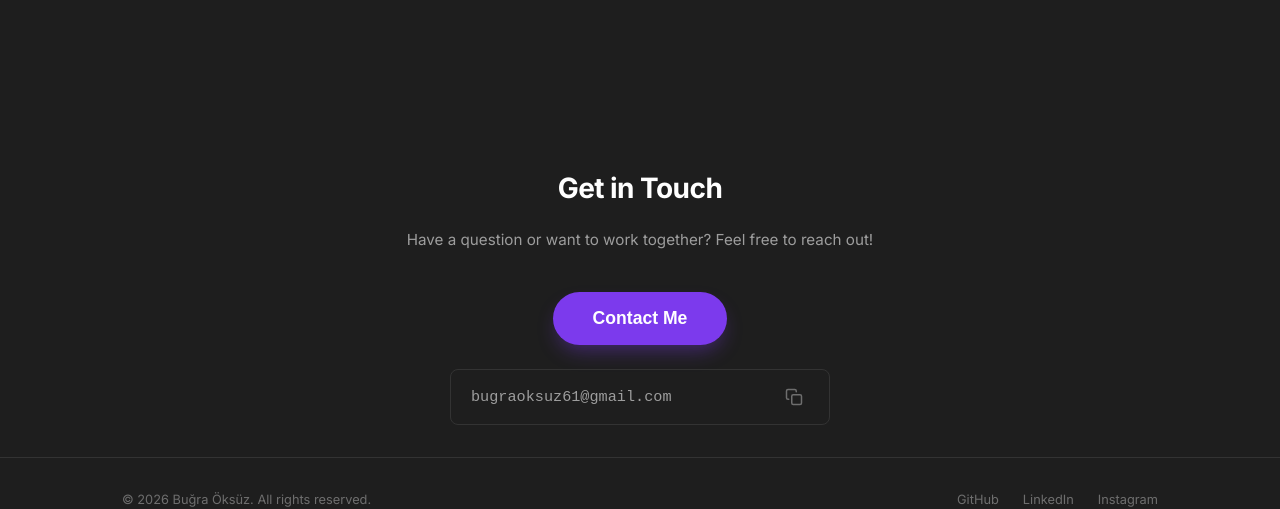
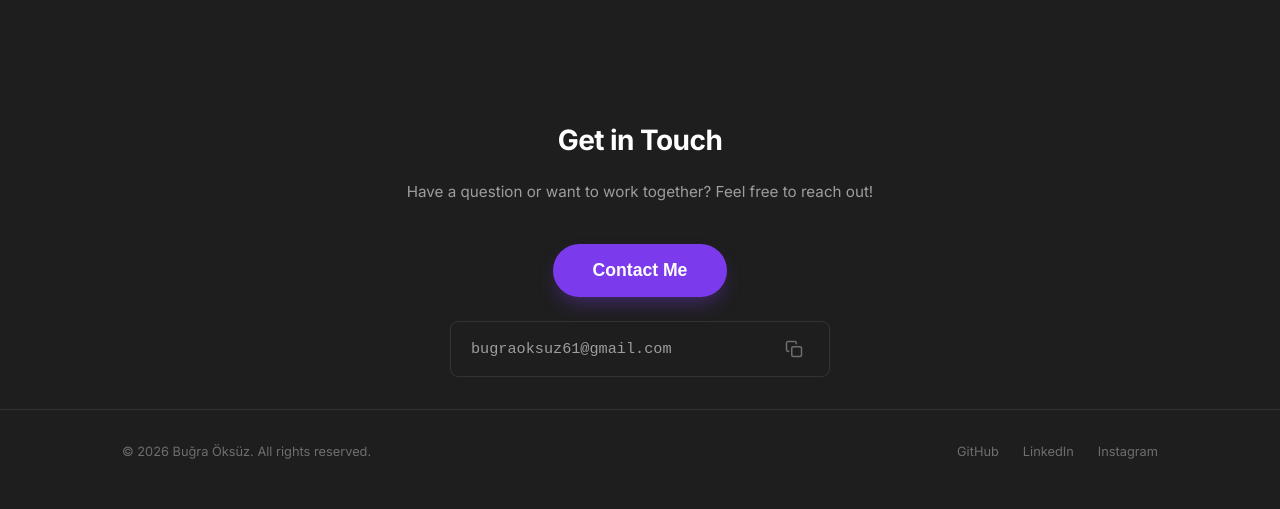
Before and after one commit to HighRadiation/web-site-portfolio, a Next.js app: page / in a window 1280 px wide. Shown: the part 1907-2416 px from the top of the page. Built offline with nearby package versions, Linux system fonts and the light colour scheme; no server answers; the database is empty.

Commit message:
style: reduce spacing between projects and contact sections

```diff
--- a/src/app/globals.css
+++ b/src/app/globals.css
@@ -547,7 +547,7 @@ h1, h2, h3, h4, .font-serif {
 /* ==================== */
 .contact-section {
   text-align: center;
-  padding: 6rem 0 2rem;
+  padding: 3rem 0 2rem;
 }
 
 .contact-title {
```
